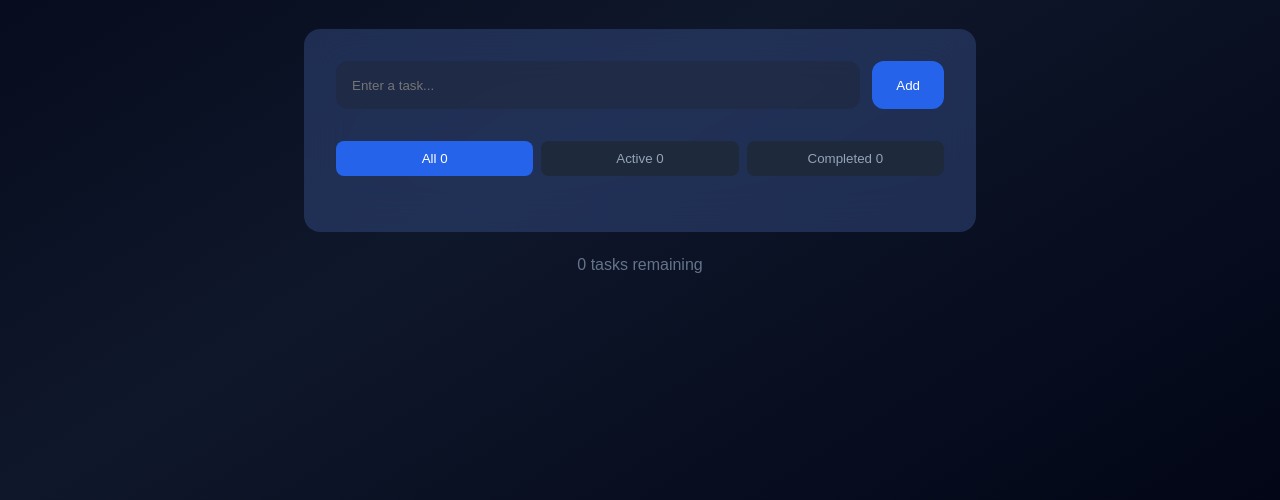
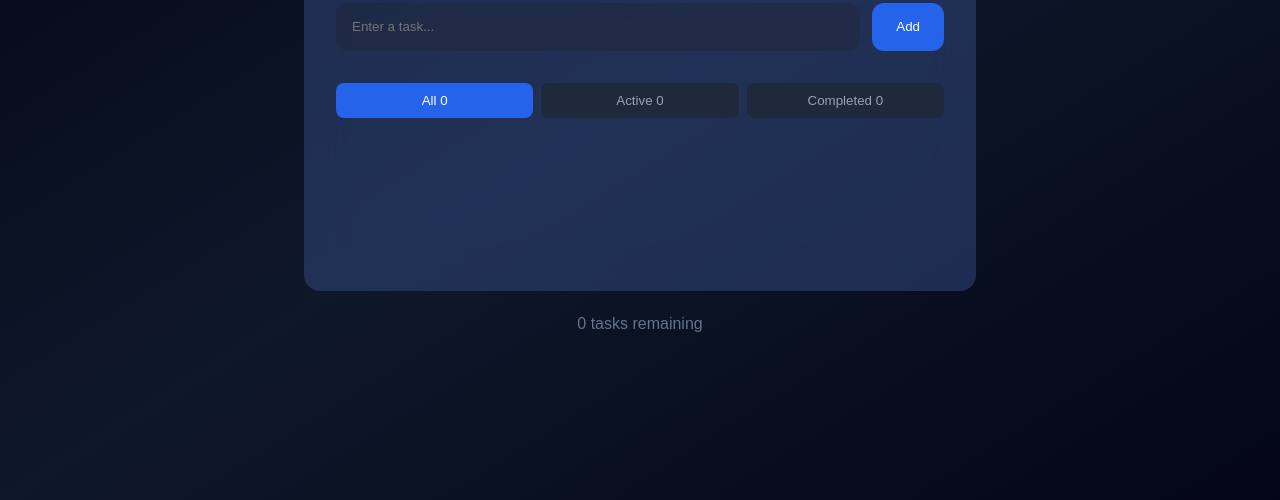
Before and after one commit to web-aryacodes/ToDo-List-app-, a plain HTML site: page index.html in a window 1280 px wide. Shown: the part 300-800 px from the top of the page. Drawn offline with Linux system fonts and the light colour scheme.

Commit message:
Added Fix layout sizing, scroll behavior, and improved UI spacing

```diff
--- a/style.css
+++ b/style.css
@@ -41,6 +41,10 @@
     backdrop-filter: blur(24px);
     border-radius: 16px;
     padding: 32px;
+    min-height: 320px;
+    max-height: 420px;
+    display: flex;
+    flex-direction: column;
 }
 
 .input-section {
@@ -98,6 +102,9 @@
     display: flex;
     flex-direction: column;
     gap: 8px;
+
+    overflow-y: auto;
+    flex: 1;
 }
 
 .task-item {
@@ -107,6 +114,11 @@
     display: flex;
     align-items: center;
     gap: 16px;
+}
+
+.task-item.completed .task-text {
+    text-decoration: line-through;
+    color: #64748b;
 }
 
 .task-text {
@@ -126,7 +138,12 @@
     color: #64748b;
 }
 
-.task-item.completed .task-text {
-    text-decoration: line-through;
-    color: #64748b;
+
+.task-list::-webkit-scrollbar {
+    width: 8px;
 }
+
+.task-list::-webkit-scrollbar-thumb {
+    background: #3b82f6;
+    border-radius: 10px;
+}
```
